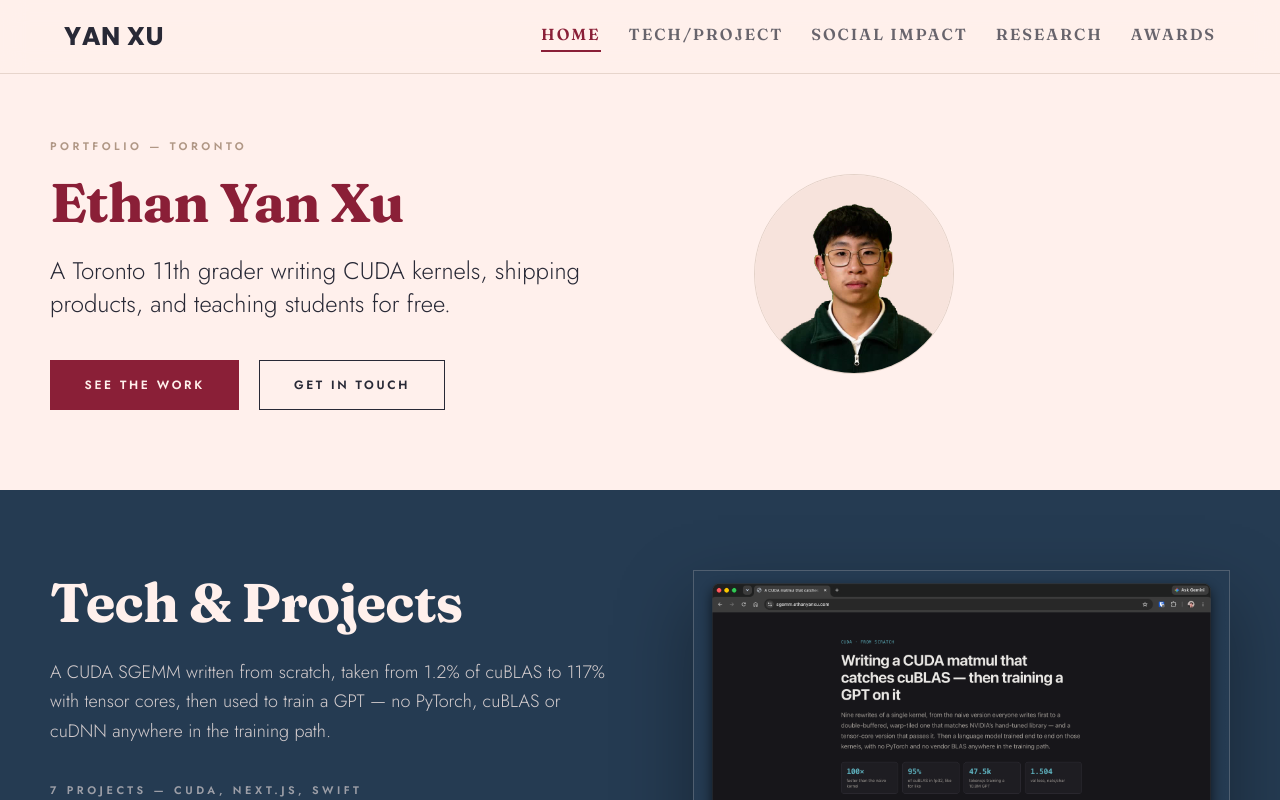
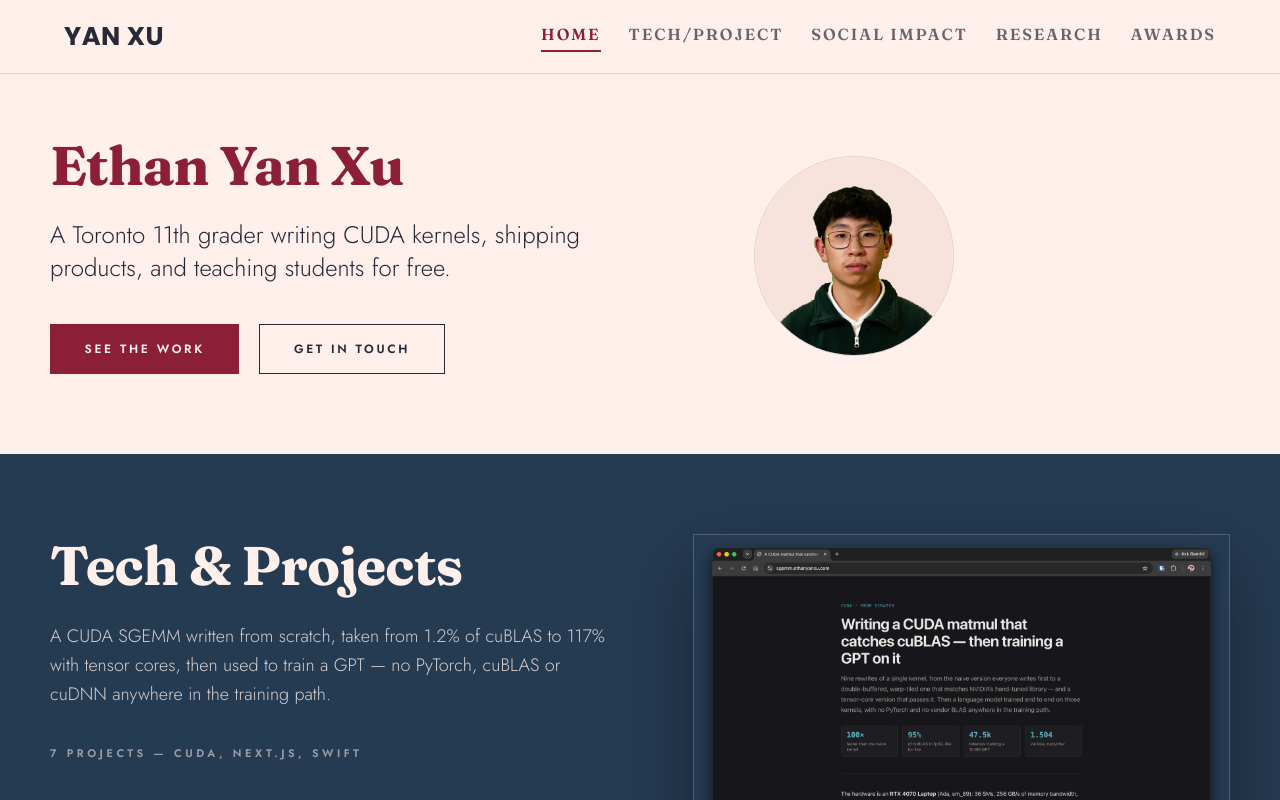
Before and after one commit to OoEthanoO/me, a Next.js app: page / in a window 1280 px wide. Shown: the top 800 px of the page. Built offline with nearby package versions, Linux system fonts and the light colour scheme.

Commit message:
Drop the hero eyebrow
The hero opened on a Portfolio — Toronto label above the name. Remove it and the spacing it carried.

```diff
--- a/app/page.tsx
+++ b/app/page.tsx
@@ -24,9 +24,8 @@ export default function Home() {
       <section className="bg-[var(--cream)] px-6 pb-16 pt-12 md:px-10 md:pb-20 md:pt-16">
         <div className="mx-auto grid max-w-[1180px] items-center gap-12 lg:grid-cols-[minmax(0,40rem)_auto] lg:justify-start lg:gap-16">
           <div>
-            <p className="eyebrow rise text-[var(--tan)]">Portfolio — Toronto</p>
             <h1
-              className="font-display rise mt-5 text-[clamp(2.1rem,4.8vw,3.4rem)] leading-[1.04] text-[var(--burgundy)]"
+              className="font-display rise text-[clamp(2.1rem,4.8vw,3.4rem)] leading-[1.04] text-[var(--burgundy)]"
               style={{ animationDelay: "0.1s" }}
             >
               Ethan Yan Xu
```
